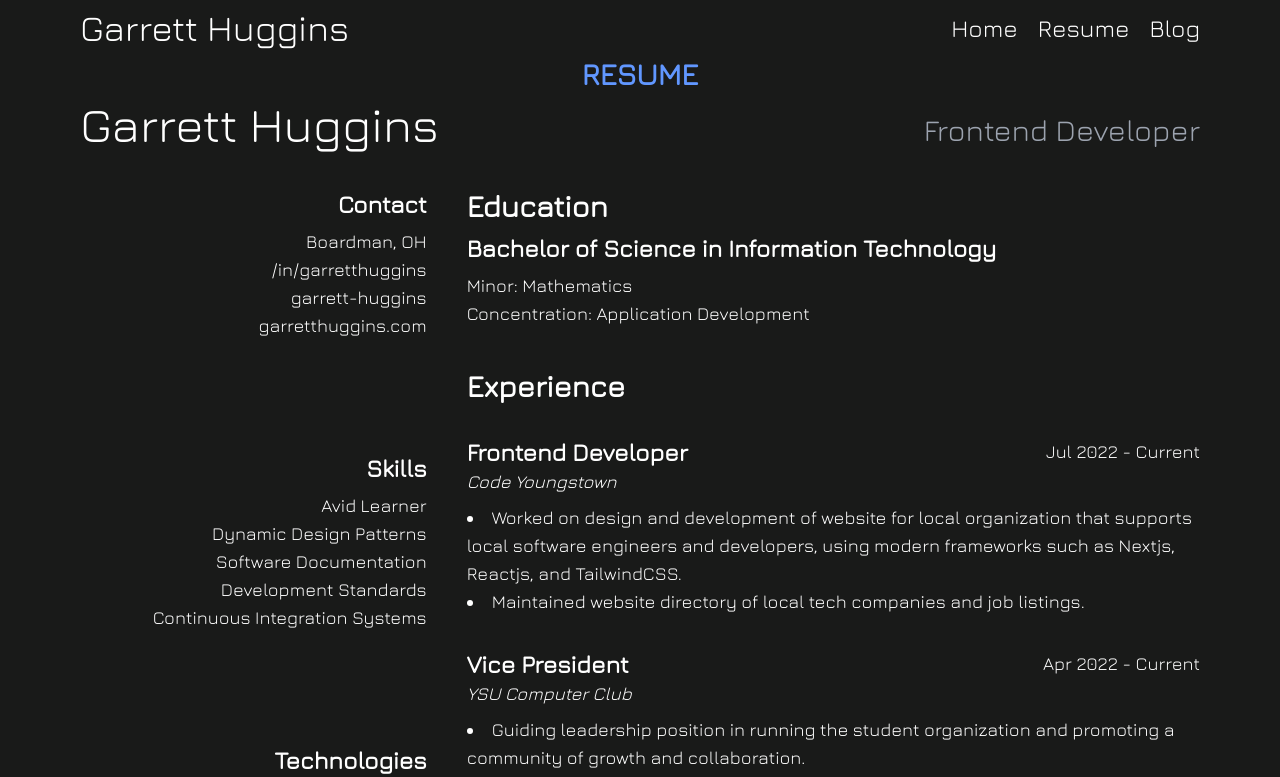
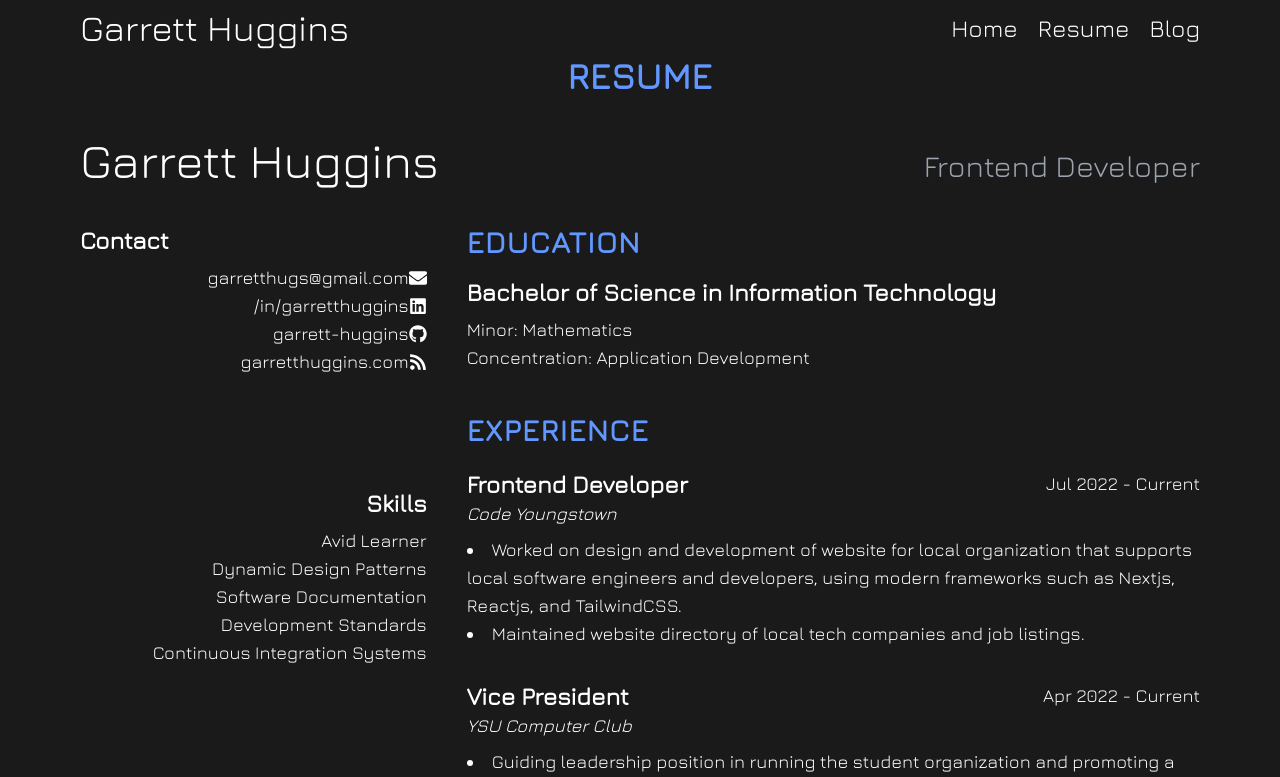
Before and after one commit to garrett-huggins/garretthuggins.com, a Next.js app: page /resume in a window 1280 px wide. Shown: the top 777 px of the page. Built offline with nearby package versions, Linux system fonts and the light colour scheme.

Commit message:
update resume styles

```diff
--- a/src/pages/resume.tsx
+++ b/src/pages/resume.tsx
@@ -1,10 +1,11 @@
 import Layout, { PageContainer } from "../../components/Layout";
+import { FaGithub, FaLinkedin, FaEnvelope, FaRss } from "react-icons/fa";
 
 export default function Resume() {
   return (
     <Layout pageTitle="Garrett Huggins' Resume">
       <PageContainer>
-        <h1 className="text-3xl font-semibold uppercase text-blue-highlight text-center mb-2">
+        <h1 className="text-4xl font-semibold tracking-wide uppercase text-blue-highlight text-center mb-10">
           Resume
         </h1>
         <div className="mb-10 flex justify-between flex-wrap items-end">
@@ -15,12 +16,24 @@ export default function Resume() {
         </div>
         <div className="grid md:grid-cols-3 grid-cols-1 gap-10 sm:text-lg text-base">
           <div className="col-span-1 grid md:grid-cols-1 xs:grid-cols-2 grid-cols-1 gap-3">
-            <div className="md:text-right">
+            <div className="sm:block hidden">
               <p className="sm:text-2xl text-xl mb-2 font-bold">Contact</p>
-              <p>Boardman, OH</p>
-              <p>/in/garretthuggins</p>
-              <p>garrett-huggins</p>
-              <p>garretthuggins.com</p>
+              <p className="flex items-center md:justify-end">
+                garretthugs@gmail.com
+                <FaEnvelope />
+              </p>
+              <p className="flex items-center md:justify-end">
+                /in/garretthuggins
+                <FaLinkedin />
+              </p>
+              <p className="flex items-center md:justify-end">
+                garrett-huggins
+                <FaGithub />
+              </p>
+              <p className="flex items-center md:justify-end">
+                garretthuggins.com
+                <FaRss />
+              </p>
             </div>
             <div className="md:text-right sm:block hidden">
               <p className="text-2xl mb-2 font-bold">Skills</p>
@@ -30,7 +43,7 @@ export default function Resume() {
               <p>Development Standards</p>
               <p>Continuous Integration Systems</p>
             </div>
-            <div className="md:text-right sm:block hidden">
+            <div className="md:text-right">
               <p className="text-2xl mb-2 font-bold">Technologies</p>
               <p>React.js</p>
               <p>Next.js</p>
@@ -38,7 +51,7 @@ export default function Resume() {
               <p>Git/GitHub</p>
               <p>MongoDB</p>
             </div>
-            <div className="md:text-right sm:block hidden">
+            <div className="md:text-right">
               <p className="text-2xl mb-2 font-bold">Languages</p>
               <p>Javascript</p>
               <p>Typescript</p>
@@ -49,7 +62,9 @@ export default function Resume() {
           </div>
           <div className="sm:col-span-2 col-span-1">
             <div>
-              <p className="text-3xl mb-2 font-bold">Education</p>
+              <p className="text-blue-highlight text-3xl font-bold tracking-wider uppercase mb-4">
+                Education
+              </p>
               <p className="sm:text-2xl text-xl mb-2 font-bold">
                 Bachelor of Science in Information Technology
               </p>
@@ -60,8 +75,10 @@ export default function Resume() {
             {/* EXPERIENCES */}
 
             <div className="mt-10">
-              <p className="text-3xl font-bold">Experience</p>
-              <div className="mt-8">
+              <p className="text-blue-highlight text-3xl font-bold tracking-wider uppercase">
+                Experience
+              </p>
+              <div className="mt-5">
                 <div className="flex w-full justify-between items-center">
                   <p className="sm:text-2xl text-xl font-bold">
                     Frontend Developer
```
